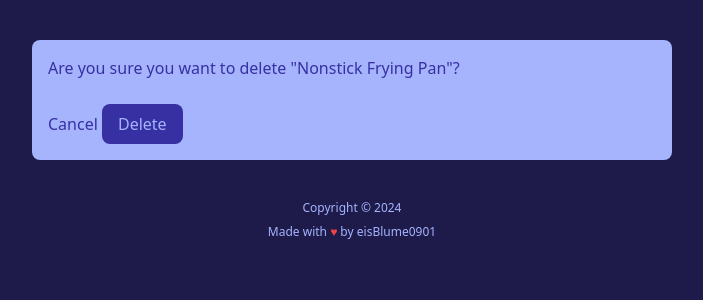
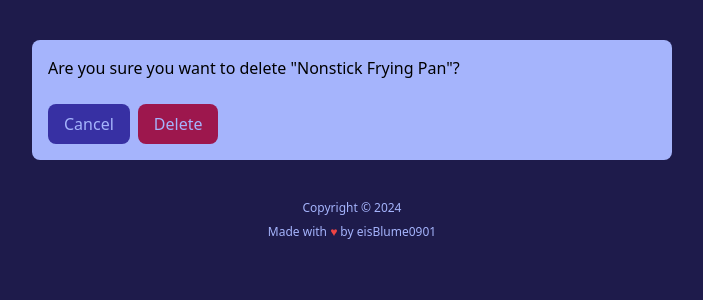
Before and after one commit to eisBlume0901/Django_Customer_Management_System_From_Dennis_Ivy, a Django app: page /delete_order/3/ in a window 1280 px wide. Shown: the part 82-382 px from the top of the page, without its empty margins (288-991 px from the left). Run offline with Django 5.2, Linux system fonts and the light colour scheme; data comes from the database, SQL or seed files in the repository; both versions use the stored data as it was after the commit; some libraries are stand-ins or nearby versions.

Commit message:
Improve design and color of buttons

```diff
--- a/customer_management_system/templates/forms/delete_form.html
+++ b/customer_management_system/templates/forms/delete_form.html
@@ -3,13 +3,16 @@
 {% include 'partials/_home_navbar.html' %}
 
 
-<div class="max-w-screen-sm mx-auto p-4 bg-indigo-300 text-indigo-800 rounded-lg my-10">
+<div class="max-w-screen-sm mx-auto p-4 bg-indigo-300 rounded-lg my-10">
     <p>Are you sure you want to delete "{{ order.product.name }}"?</p>
     <form action="{% url 'delete_order' order.id %}" method="POST">
 
         {% csrf_token %}
-        <a href="{% url 'home' %}" class="text-indigo-800">Cancel</a>
-        <button type="Submit" name="Confirm" class="bg-indigo-800 text-indigo-300 px-4 py-2 rounded-lg hover:bg-indigo-200 hover:text-indigo-800 mt-6">Delete</button>
+        <div class="flex flex-row gap-2 mt-6 w-full items-center">
+            <button class="bg-indigo-800 text-indigo-300 px-4 py-2 rounded-lg hover:bg-indigo-200 hover:text-indigo-800"><a href="{% url 'home' %}">Cancel</a></button>
+            <button type="Submit" name="Confirm" class="font-medium bg-pink-800 text-indigo-300 rounded-lg px-4 py-2 hover:bg-pink-300 hover:text-indigo-800">Delete</button>
+        </div>
+
     </form>
 </div>
 
```
Also changed, not shown: customer_management_system/db.sqlite3.
